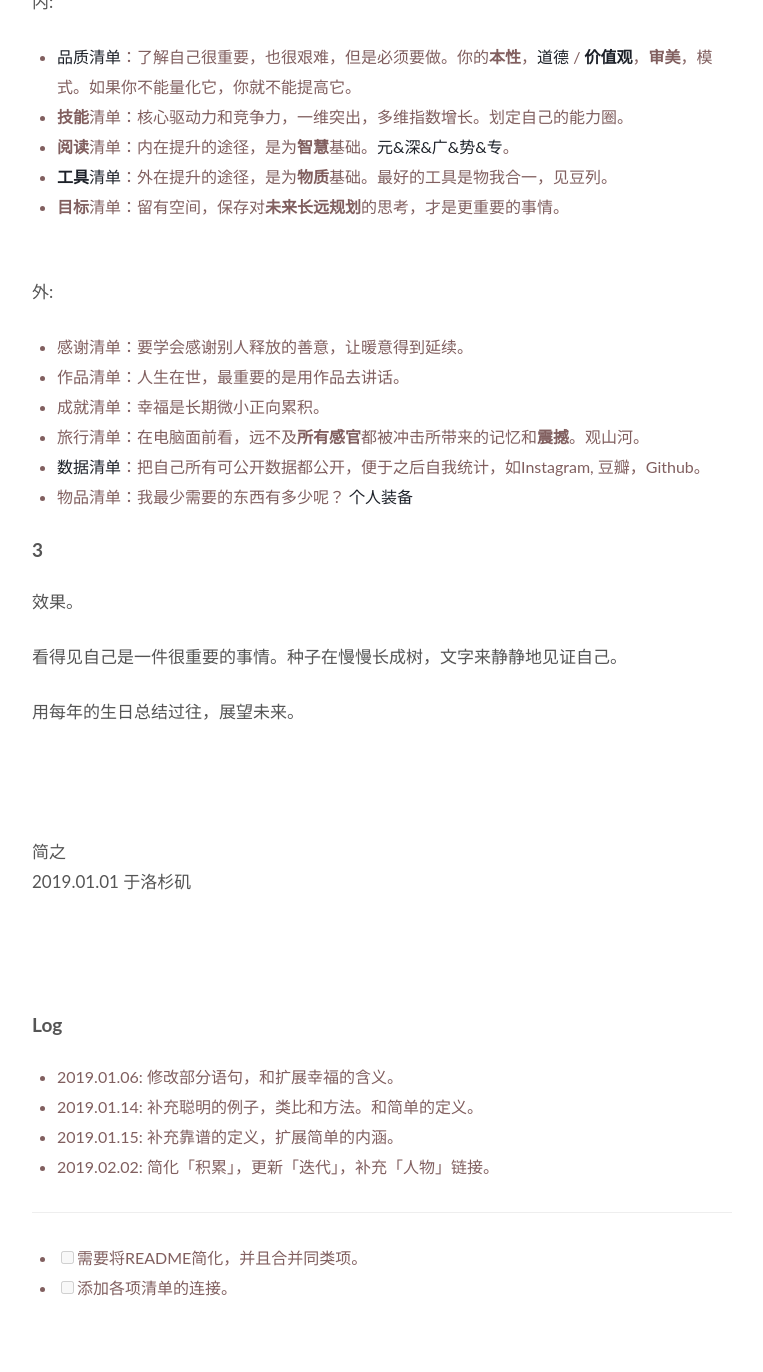
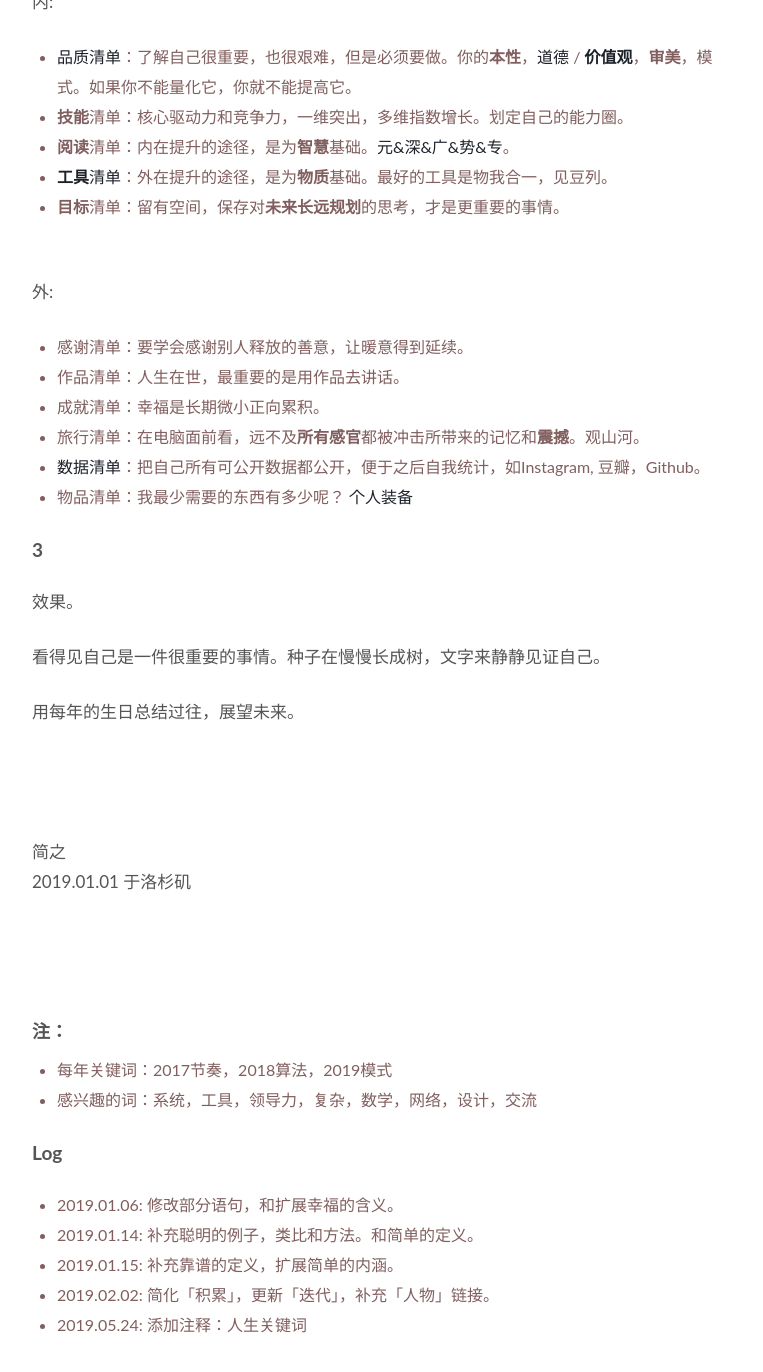
Before and after one commit to WillWang-X/willwang-x.github.io, a Jekyll site: the page built from _posts/2019-01-01-life-README.md, in a window 1280 px wide and 1400 px high, scrolled down 3760 px. Shown: the top 1372 px of the window, without its empty margins (258-1021 px from the left). Built offline with Jekyll 4.4.1, drawn with Linux system fonts in a browser that asks for light colours; some of the changed text lies outside the part shown.

Commit message:
update readme

```diff
--- a/_posts/2019-01-01-life-README.md
+++ b/_posts/2019-01-01-life-README.md
@@ -137,7 +137,7 @@ published: true
 
 效果。
 
-看得见自己是一件很重要的事情。种子在慢慢长成树，文字来静静地见证自己。
+看得见自己是一件很重要的事情。种子在慢慢长成树，文字来静静见证自己。
 
 用每年的生日总结过往，展望未来。
 
@@ -153,14 +153,15 @@ published: true
 <br>
 
 
+### 注：
+
+- 每年关键词：2017节奏，2018算法，2019模式
+- 感兴趣的词：系统，工具，领导力，复杂，数学，网络，设计，交流
+
 ## Log
 
 * 2019.01.06: 修改部分语句，和扩展幸福的含义。
 * 2019.01.14: 补充聪明的例子，类比和方法。和简单的定义。
 * 2019.01.15: 补充靠谱的定义，扩展简单的内涵。
 * 2019.02.02: 简化「积累」，更新「迭代」，补充「人物」链接。
-
-
----
-* [ ] 需要将README简化，并且合并同类项。
-* [ ] 添加各项清单的连接。
+* 2019.05.24: 添加注释：人生关键词
```
Also changed, not shown: other parts of _posts/2019-01-01-life-README.md (+1 -1 lines).
